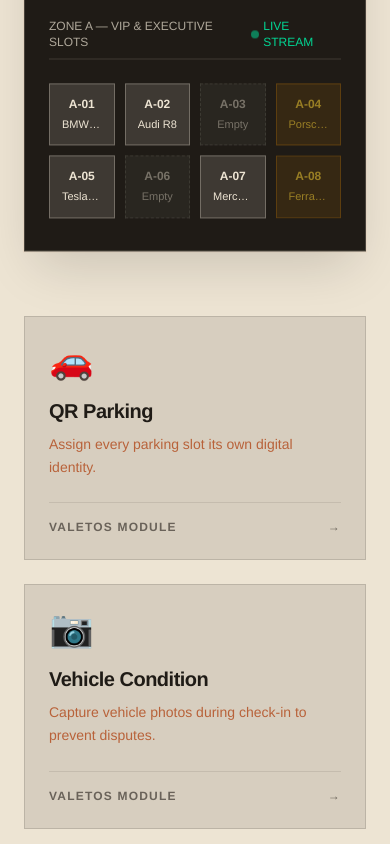
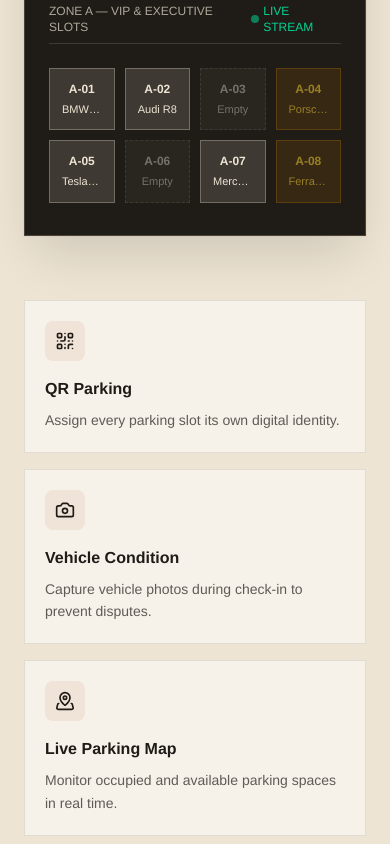
Before and after one commit to oneskylunar/ValetOS, a Next.js app: page / in a window 390 px wide. Shown: the part 6093-6937 px from the top of the page. Built offline with nearby package versions, Linux system fonts and the light colour scheme.

Commit message:
updated why valetOS section

```diff
--- a/app/components/WhatWeOfferSection.tsx
+++ b/app/components/WhatWeOfferSection.tsx
@@ -4,45 +4,55 @@ import { useState } from "react";
 import { motion, AnimatePresence } from "framer-motion";
 import { fadeUp, fadeUpScale, staggerContainer } from "@/app/lib/motion";
 import { useScrollReveal } from "@/app/hooks/useScrollReveal";
+import {
+  QrCode,
+  Camera,
+  MapPinned,
+  BarChart3,
+  Route,
+  LocateFixed,
+  KeyRound,
+  UserCheck,
+} from "lucide-react";
 
-export const bentoFeatures = [
+const bentoFeatures = [
   {
-    icon: "🚗",
+    icon: QrCode,
     title: "QR Parking",
     desc: "Assign every parking slot its own digital identity.",
   },
   {
-    icon: "📷",
+    icon: Camera,
     title: "Vehicle Condition",
     desc: "Capture vehicle photos during check-in to prevent disputes.",
   },
   {
-    icon: "📍",
+    icon: MapPinned,
     title: "Live Parking Map",
     desc: "Monitor occupied and available parking spaces in real time.",
   },
   {
-    icon: "📊",
+    icon: BarChart3,
     title: "Analytics",
     desc: "Track occupancy trends, peak hours and valet performance.",
   },
   {
-    icon: "🔄",
+    icon: Route,
     title: "Movement History",
     desc: "Every relocation is automatically recorded.",
   },
   {
-    icon: "📱",
+    icon: LocateFixed,
     title: "Customer Tracking",
     desc: "Customers always know where their vehicle is.",
   },
   {
-    icon: "🔐",
+    icon: KeyRound,
     title: "Secure Pickup",
     desc: "PIN or QR verification before vehicle release.",
   },
   {
-    icon: "👤",
+    icon: UserCheck,
     title: "Valet Accountability",
     desc: "Every action is linked to an employee.",
   },
@@ -52,64 +62,51 @@ export default function WhatWeOfferSection() {
   const { ref, isInView } = useScrollReveal<HTMLDivElement>({ threshold: 0.1 });
 
   return (
-    <section id="what-we-offer" className="relative bg-bg0 text-dark py-24 px-6 z-30 border-t border-dark/10">
-      <style>{`
-        @keyframes dashFloat {
-          0%, 100% { transform: translateY(0); }
-          50% { transform: translateY(-4px); }
-        }
-      `}</style>
+    <section
+      id="what-we-offer"
+      className="relative bg-bg0 text-dark py-24 px-6 z-30 border-t border-dark/10"
+    >
       <motion.div
         ref={ref}
         variants={staggerContainer}
         initial="hidden"
         animate={isInView ? "visible" : "hidden"}
-        className="max-w-4xl mx-auto flex flex-col items-center"
+        className="max-w-5xl mx-auto flex flex-col items-center"
       >
         {/* Section Divider Line */}
-        <motion.div variants={fadeUp} className="w-full h-[1px] bg-dark/20 mb-8" />
+        <motion.div
+          variants={fadeUp}
+          className="w-full h-[1px] bg-dark/20 mb-8"
+        />
 
         {/* Header */}
-        <motion.h2 variants={fadeUp} className="text-3xl md:text-5xl font-extrabold text-dark text-center leading-tight tracking-tight max-w-2xl mx-auto py-2">
-          Everything You Need.<br />Nothing You Don&apos;t.
+        <motion.h2
+          variants={fadeUp}
+          className="text-3xl md:text-5xl font-extrabold text-dark text-center leading-tight tracking-tight max-w-2xl mx-auto"
+        >
+          Everything You Need.
+          <br />
+          Nothing You Don&apos;t.
         </motion.h2>
 
         {/* Section Divider Line */}
-        <motion.div variants={fadeUp} className="w-full h-[1px] bg-dark/20 mt-8 mb-14" />
+        <motion.div
+          variants={fadeUp}
+          className="w-full h-[1px] bg-dark/20 mt-8 mb-14"
+        />
 
-        {/* ONE Premium Interactive Dashboard Showcase */}
-        <motion.div variants={fadeUp} className="w-full flex justify-center">
+        {/* Dashboard Showcase */}
+        <motion.div variants={fadeUp} className="w-full flex justify-center mb-16">
           <DashboardShowcase />
         </motion.div>
 
-        {/* Large Bento Grid (8 Cards) */}
-        <motion.div variants={staggerContainer} className="grid grid-cols-1 md:grid-cols-2 gap-6 w-full max-w-4xl mt-16 text-left">
+        {/* Features Grid */}
+        <motion.div
+          variants={staggerContainer}
+          className="grid grid-cols-1 md:grid-cols-2 lg:grid-cols-4 gap-4 w-full"
+        >
           {bentoFeatures.map((feat, idx) => (
-            <motion.div
-              variants={fadeUpScale}
-              key={idx}
-              className="group relative bg-bg1/10 hover:bg-bg1/15 border border-dark/15 p-6 md:p-8 transition-all duration-300 hover:-translate-y-1.5 hover:scale-[1.01] hover:shadow-[0_20px_40px_-8px_rgba(0,0,0,0.12)] flex flex-col justify-between overflow-hidden"
-            >
-              {/* Subtle corner accent line on hover */}
-              <div className="absolute top-0 right-0 w-12 h-12 bg-dark/5 transition-all duration-300 group-hover:bg-bg1 group-hover:w-full group-hover:h-1 opacity-0 group-hover:opacity-100" />
-
-              <div>
-                <div className="text-4xl mb-4 transform transition-transform duration-300 group-hover:scale-110 group-hover:rotate-2 inline-block">
-                  {feat.icon}
-                </div>
-                <h3 className="text-xl font-extrabold text-dark mb-2 tracking-tight group-hover:text-bg1 transition-colors">
-                  {feat.title}
-                </h3>
-                <p className="text-sm font-medium text-fg0 leading-relaxed">
-                  {feat.desc}
-                </p>
-              </div>
-
-              <div className="mt-6 pt-4 border-t border-dark/10 flex items-center justify-between text-xs font-bold text-dark/60 uppercase tracking-widest group-hover:text-bg1 transition-colors">
-                <span>ValetOS Module</span>
-                <span className="transform transition-transform duration-300 group-hover:translate-x-1">→</span>
-              </div>
-            </motion.div>
+            <FeatureCard key={idx} feat={feat} index={idx} />
           ))}
         </motion.div>
       </motion.div>
@@ -117,9 +114,51 @@ export default function WhatWeOfferSection() {
   );
 }
 
+function FeatureCard({
+  feat,
+  index,
+}: {
+  feat: (typeof bentoFeatures)[0];
+  index: number;
+}) {
+  const { ref, isInView } = useScrollReveal<HTMLDivElement>({
+    once: true,
+    threshold: 0.1,
+  });
+
+  return (
+    <motion.div
+      ref={ref}
+      variants={fadeUpScale}
+      initial="hidden"
+      animate={isInView ? "visible" : "hidden"}
+      className="group bg-white/50 border border-dark/10 p-5 transition-all duration-300 hover:-translate-y-1 hover:border-fg0/30 hover:shadow-lg"
+    >
+      {/* Icon Container */}
+      <div className="mb-4">
+        <div className="w-10 h-10 rounded-lg bg-fg0/10 flex items-center justify-center group-hover:bg-fg0/20 transition-colors duration-300">
+          <feat.icon className="w-5 h-5 text-dark group-hover:text-fg0 transition-colors duration-300 group-hover:scale-105" />
+        </div>
+      </div>
+
+      {/* Title */}
+      <h3 className="text-base font-bold text-dark mb-2 group-hover:text-fg0 transition-colors duration-300">
+        {feat.title}
+      </h3>
+
+      {/* Description */}
+      <p className="text-sm text-dark/70 leading-relaxed">
+        {feat.desc}
+      </p>
+    </motion.div>
+  );
+}
+
 // Component for Premium Interactive Dashboard Showcase
 function DashboardShowcase() {
-  const [activeTab, setActiveTab] = useState<"map" | "retrieval" | "audit">("map");
+  const [activeTab, setActiveTab] = useState<"map" | "retrieval" | "audit">(
+    "map"
+  );
 
   return (
     <div className="w-full max-w-3xl bg-bg1 text-bg0 border border-bg0/20 overflow-hidden relative animate-[dashFloat_6s_ease-in-out_infinite] shadow-[0_25px_50px_-12px_rgba(0,0,0,0.15),0_0_0_1px_rgba(219,159,117,0.1)]">
@@ -137,7 +176,9 @@ function DashboardShowcase() {
           <button
             onClick={() => setActiveTab("map")}
             className={`px-3 py-1 text-xs font-bold transition-all ${
-              activeTab === "map" ? "bg-bg0 text-bg1" : "bg-bg0/10 text-bg0 hover:bg-bg0/20"
+              activeTab === "map"
+                ? "bg-bg0 text-bg1"
+                : "bg-bg0/10 text-bg0 hover:bg-bg0/20"
             }`}
           >
             LIVE MAP
@@ -145,7 +186,9 @@ function DashboardShowcase() {
           <button
             onClick={() => setActiveTab("retrieval")}
             className={`px-3 py-1 text-xs font-bold transition-all ${
-              activeTab === "retrieval" ? "bg-bg0 text-bg1" : "bg-bg0/10 text-bg0 hover:bg-bg0/20"
+              activeTab === "retrieval"
+                ? "bg-bg0 text-bg1"
+                : "bg-bg0/10 text-bg0 hover:bg-bg0/20"
             }`}
           >
             RETRIEVALS
@@ -153,7 +196,9 @@ function DashboardShowcase() {
           <button
             onClick={() => setActiveTab("audit")}
             className={`px-3 py-1 text-xs font-bold transition-all ${
-              activeTab === "audit" ? "bg-bg0 text-bg1" : "bg-bg0/10 text-bg0 hover:bg-bg0/20"
+              activeTab === "audit"
+                ? "bg-bg0 text-bg1"
+                : "bg-bg0/10 text-bg0 hover:bg-bg0/20"
             }`}
           >
             AUDIT LOG
@@ -166,16 +211,26 @@ function DashboardShowcase() {
         {/* Top Metric Strip */}
         <div className="grid grid-cols-3 gap-3 mb-6">
           <div className="bg-bg0/10 border border-bg0/20 p-3 text-center">
-            <span className="text-xs text-bg0/60 block uppercase font-mono">Total Spots</span>
+            <span className="text-xs text-bg0/60 block uppercase font-mono">
+              Total Spots
+            </span>
             <span className="text-xl md:text-2xl font-bold text-bg0">150</span>
           </div>
           <div className="bg-bg0/10 border border-bg0/20 p-3 text-center">
-            <span className="text-xs text-bg0/60 block uppercase font-mono">Occupied</span>
-            <span className="text-xl md:text-2xl font-bold text-emerald-400">128</span>
+            <span className="text-xs text-bg0/60 block uppercase font-mono">
+              Occupied
+            </span>
+            <span className="text-xl md:text-2xl font-bold text-emerald-400">
+              128
+            </span>
           </div>
           <div className="bg-bg0/10 border border-bg0/20 p-3 text-center">
-            <span className="text-xs text-bg0/60 block uppercase font-mono">Pending Pickups</span>
-            <span className="text-xl md:text-2xl font-bold text-amber-400">4</span>
+            <span className="text-xs text-bg0/60 block uppercase font-mono">
+              Pending Pickups
+            </span>
+            <span className="text-xl md:text-2xl font-bold text-amber-400">
+              4
+            </span>
           </div>
         </div>
 
@@ -193,7 +248,8 @@ function DashboardShowcase() {
               <div className="flex items-center justify-between text-xs font-mono text-bg0/70 border-b border-bg0/15 pb-2">
                 <span>ZONE A — VIP & EXECUTIVE SLOTS</span>
                 <span className="text-emerald-400 flex items-center gap-1">
-                  <span className="w-2 h-2 rounded-full bg-emerald-400 animate-pulse" /> LIVE STREAM
+                  <span className="w-2 h-2 rounded-full bg-emerald-400 animate-pulse" />{" "}
+                  LIVE STREAM
                 </span>
               </div>
               <div className="grid grid-cols-4 gap-2.5 my-2">
@@ -218,7 +274,9 @@ function DashboardShowcase() {
                     }`}
                   >
                     <div className="text-xs font-bold font-mono">{s.slot}</div>
-                    <div className="text-[11px] font-medium truncate mt-1">{s.car}</div>
+                    <div className="text-[11px] font-medium truncate mt-1">
+                      {s.car}
+                    </div>
                   </div>
                 ))}
               </div>
@@ -238,16 +296,41 @@ function DashboardShowcase() {
                 ACTIVE VEHICLE RETRIEVAL QUEUE
               </div>
               {[
-                { id: "QR-8842", car: "Porsche 911", spot: "A-04", status: "Valet Dispatched", time: "2 min ago" },
-                { id: "QR-8840", car: "Ferrari F8", spot: "A-08", status: "Ready at Gate", time: "Just now" },
-                { id: "QR-8835", car: "Range Rover", spot: "B-12", status: "Key Scanned", time: "5 min ago" },
+                {
+                  id: "QR-8842",
+                  car: "Porsche 911",
+                  spot: "A-04",
+                  status: "Valet Dispatched",
+                  time: "2 min ago",
+                },
+                {
+                  id: "QR-8840",
+                  car: "Ferrari F8",
+                  spot: "A-08",
+                  status: "Ready at Gate",
+                  time: "Just now",
+                },
+                {
+                  id: "QR-8835",
+                  car: "Range Rover",
+                  spot: "B-12",
+                  status: "Key Scanned",
+                  time: "5 min ago",
+                },
               ].map((req, idx) => (
-                <div key={idx} className="flex items-center justify-between p-3 bg-bg0/10 border border-bg0/20 text-xs">
+                <div
+                  key={idx}
+                  className="flex items-center justify-between p-3 bg-bg0/10 border border-bg0/20 text-xs"
+                >
                   <div className="flex items-center gap-3">
-                    <span className="font-mono bg-bg0/20 px-2 py-0.5 text-bg0 font-bold">{req.id}</span>
+                    <span className="font-mono bg-bg0/20 px-2 py-0.5 text-bg0 font-bold">
+                      {req.id}
+                    </span>
                     <div>
                       <span className="font-bold text-bg0 block">{req.car}</span>
-                      <span className="text-bg0/60 text-[11px]">Spot {req.spot} • {req.time}</span>
+                      <span className="text-bg0/60 text-[11px]">
+                        Spot {req.spot} • {req.time}
+                      </span>
                     </div>
                   </div>
                   <span className="px-2.5 py-1 bg-amber-500/20 text-amber-300 font-mono text-[11px] border border-amber-500/30">
@@ -271,16 +354,39 @@ function DashboardShowcase() {
                 VALET ACTIVITY & AUDIT LOG
               </div>
               {[
-                { action: "Vehicle Parked", valet: "Alex M.", details: "Mercedes AMG assigned to Spot A-07", time: "17:42:10" },
-                { action: "Photo Inspection", valet: "David K.", details: "4 Condition photos uploaded for Audi R8", time: "17:39:05" },
-                { action: "QR Scanned", valet: "System", details: "Guest requested retrieval for QR-8840", time: "17:35:50" },
+                {
+                  action: "Vehicle Parked",
+                  valet: "Alex M.",
+                  details: "Mercedes AMG assigned to Spot A-07",
+                  time: "17:42:10",
+                },
+                {
+                  action: "Photo Inspection",
+                  valet: "David K.",
+                  details: "4 Condition photos uploaded for Audi R8",
+                  time: "17:39:05",
+                },
+                {
+                  action: "QR Scanned",
+                  valet: "System",
+                  details: "Guest requested retrieval for QR-8840",
+                  time: "17:35:50",
+                },
               ].map((log, idx) => (
-                <div key={idx} className="flex items-start justify-between p-3 bg-bg0/10 border border-bg0/20 text-xs">
+                <div
+                  key={idx}
+                  className="flex items-start justify-between p-3 bg-bg0/10 border border-bg0/20 text-xs"
+                >
                   <div>
-                    <span className="font-bold text-bg0 block">{log.action} • <span className="text-bg0/70 font-normal">{log.valet}</span></span>
+                    <span className="font-bold text-bg0 block">
+                      {log.action} •{" "}
+                      <span className="text-bg0/70 font-normal">{log.valet}</span>
+                    </span>
                     <span className="text-bg0/70 text-[11px]">{log.details}</span>
                   </div>
-                  <span className="font-mono text-[11px] text-bg0/50">{log.time}</span>
+                  <span className="font-mono text-[11px] text-bg0/50">
+                    {log.time}
+                  </span>
                 </div>
               ))}
             </motion.div>
```
